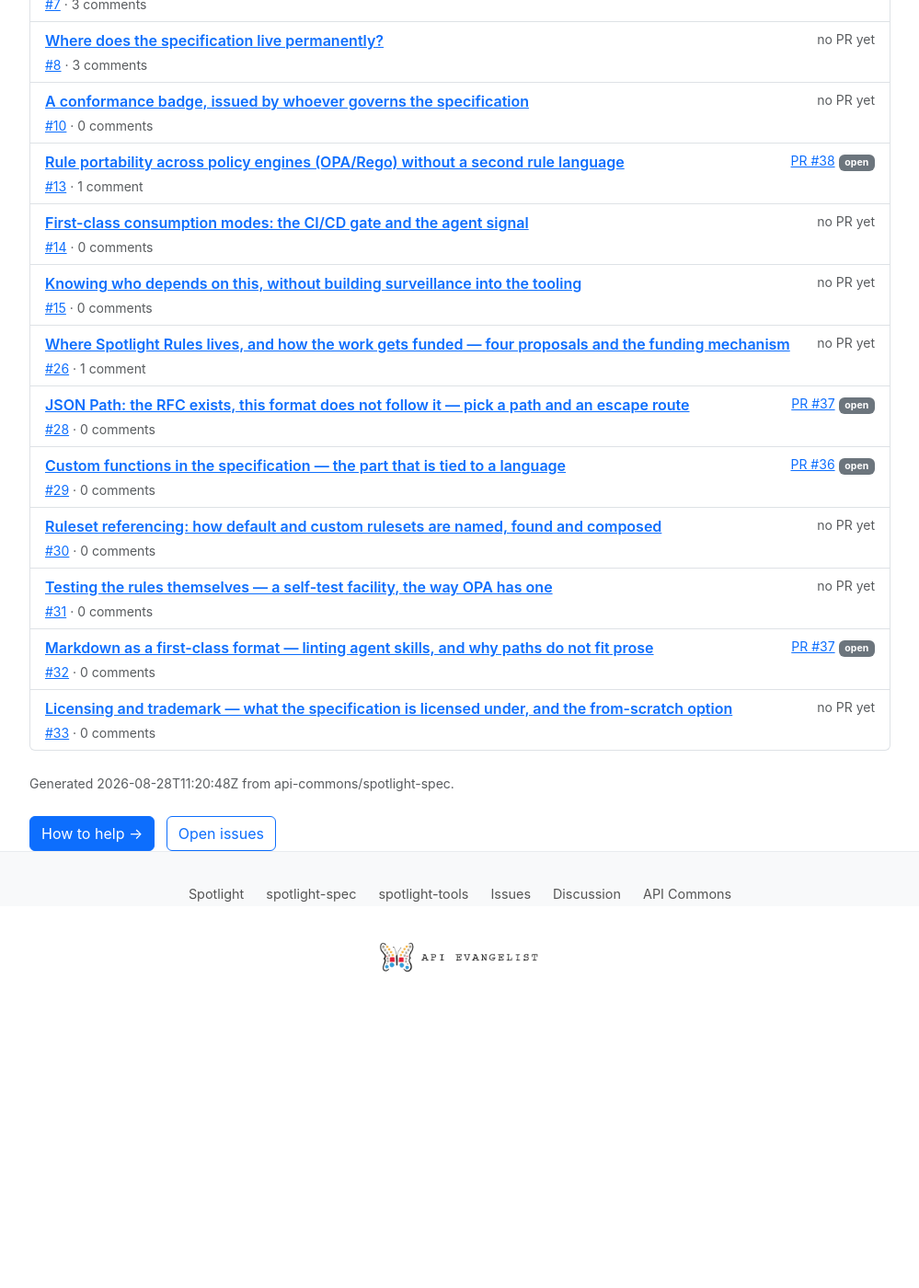
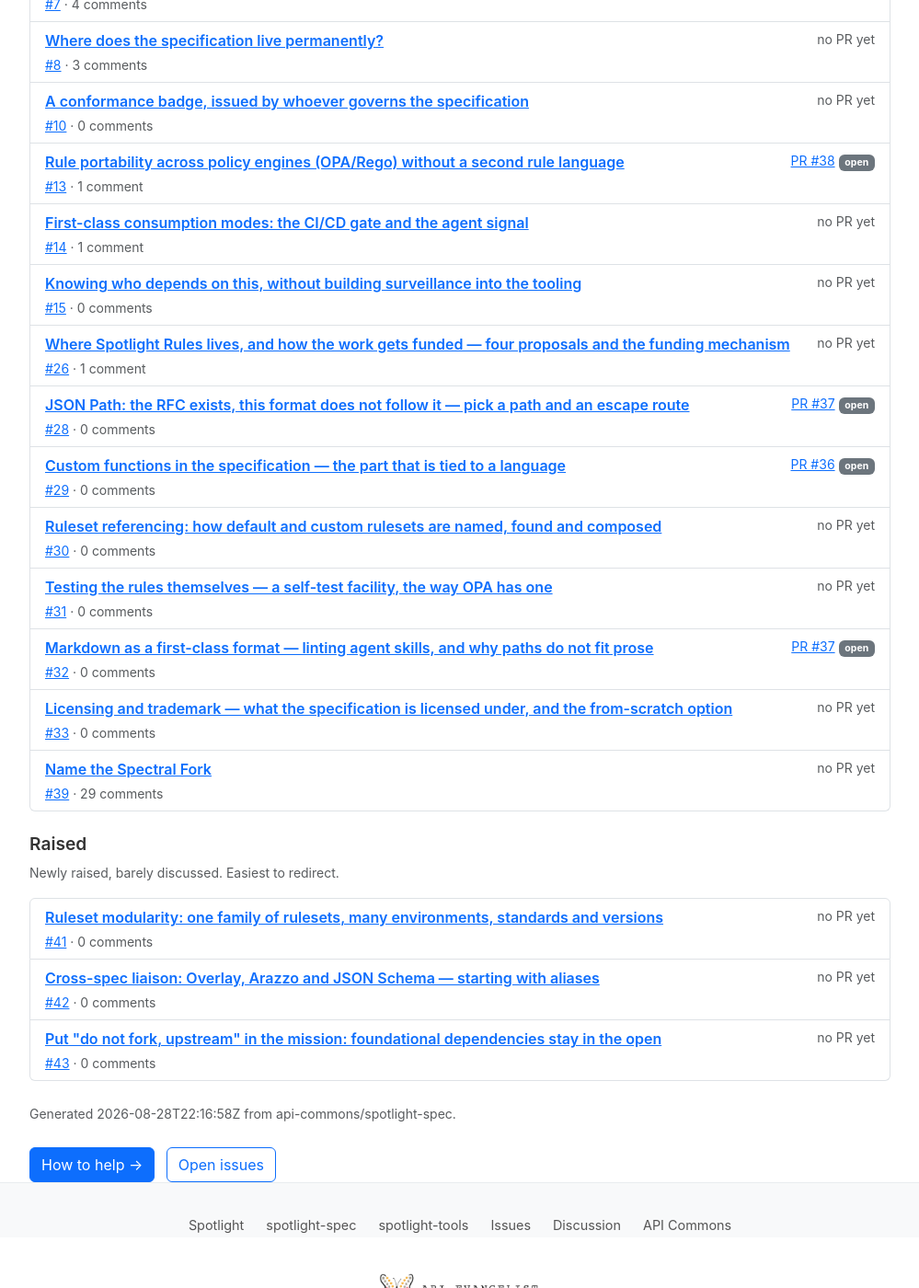
Before and after one commit to api-commons/spotlight-spec, a Jekyll site: the page built from roadmap.md, in a window 1280 px wide and 1400 px high, scrolled down 3814 px. Shown: the whole window at 92% size, without its empty margins (140-1139 px from the left). Built offline with Jekyll 4.4.1, drawn with Linux system fonts in a browser that asks for light colours; before the commit the page ends 4916 px from its top, so only the background shows below that; some of the changed text lies outside the part shown.

Commit message:
Refresh the roadmap from labeled issues

```diff
--- a/_data/roadmap.json
+++ b/_data/roadmap.json
@@ -1,16 +1,16 @@
 {
-  "generated": "2026-08-28T11:20:48Z",
+  "generated": "2026-08-28T22:16:58Z",
   "repos": [
     "api-commons/spotlight-spec"
   ],
   "counts": {
-    "total": 28,
-    "open": 28,
+    "total": 33,
+    "open": 33,
     "approved": 0,
     "deferred": 0,
     "with_prs": 8,
-    "raised": 0,
-    "discussing": 15,
+    "raised": 3,
+    "discussing": 16,
     "consensus": 3,
     "ready": 1
   },
@@ -31,9 +31,9 @@
         "roadmap",
         "task"
       ],
-      "comments": 1,
+      "comments": 2,
       "created_at": "2026-07-31T17:32:55Z",
-      "updated_at": "2026-08-27T15:24:22Z",
+      "updated_at": "2026-08-28T18:20:14Z",
       "closed_at": null,
       "prs": []
     },
@@ -82,9 +82,9 @@
         "roadmap",
         "task"
       ],
-      "comments": 3,
+      "comments": 4,
       "created_at": "2026-07-31T17:32:52Z",
-      "updated_at": "2026-08-27T16:02:22Z",
+      "updated_at": "2026-08-28T18:19:44Z",
       "closed_at": null,
       "prs": [
         {
@@ -183,9 +183,9 @@
         "question",
         "roadmap"
       ],
-      "comments": 3,
+      "comments": 4,
       "created_at": "2026-07-31T17:32:49Z",
-      "updated_at": "2026-08-27T15:58:16Z",
+      "updated_at": "2026-08-28T18:12:13Z",
       "closed_at": null,
       "prs": []
     },
@@ -276,9 +276,9 @@
         "maturity:discussing",
         "roadmap"
       ],
-      "comments": 0,
+      "comments": 1,
       "created_at": "2026-07-31T17:32:58Z",
-      "updated_at": "2026-07-31T17:32:58Z",
+      "updated_at": "2026-08-28T18:19:45Z",
       "closed_at": null,
       "prs": []
     },
@@ -483,6 +483,95 @@
     {
       "repo": "spotlight-spec",
       "repo_slug": "api-commons/spotlight-spec",
+      "number": 39,
+      "title": "Name the Spectral Fork",
+      "url": "https://github.com/api-commons/spotlight-spec/issues/39",
+      "state": "open",
+      "approved": false,
+      "deferred": false,
+      "maturity": "discussing",
+      "maturity_rank": 1,
+      "labels": [
+        "maturity:discussing",
+        "question",
+        "roadmap"
+      ],
+      "comments": 29,
+      "created_at": "2026-08-28T18:10:43Z",
+      "updated_at": "2026-08-28T18:29:18Z",
+      "closed_at": null,
+      "prs": []
+    },
+    {
+      "repo": "spotlight-spec",
+      "repo_slug": "api-commons/spotlight-spec",
+      "number": 41,
+      "title": "Ruleset modularity: one family of rulesets, many environments, standards and versions",
+      "url": "https://github.com/api-commons/spotlight-spec/issues/41",
+      "state": "open",
+      "approved": false,
+      "deferred": false,
+      "maturity": "raised",
+      "maturity_rank": 0,
+      "labels": [
+        "enhancement",
+        "maturity:raised",
+        "roadmap"
+      ],
+      "comments": 0,
+      "created_at": "2026-08-28T18:17:00Z",
+      "updated_at": "2026-08-28T18:17:00Z",
+      "closed_at": null,
+      "prs": []
+    },
+    {
+      "repo": "spotlight-spec",
+      "repo_slug": "api-commons/spotlight-spec",
+      "number": 42,
+      "title": "Cross-spec liaison: Overlay, Arazzo and JSON Schema \u2014 starting with aliases",
+      "url": "https://github.com/api-commons/spotlight-spec/issues/42",
+      "state": "open",
+      "approved": false,
+      "deferred": false,
+      "maturity": "raised",
+      "maturity_rank": 0,
+      "labels": [
+        "enhancement",
+        "help wanted",
+        "maturity:raised",
+        "roadmap"
+      ],
+      "comments": 0,
+      "created_at": "2026-08-28T18:17:28Z",
+      "updated_at": "2026-08-28T18:17:28Z",
+      "closed_at": null,
+      "prs": []
+    },
+    {
+      "repo": "spotlight-spec",
+      "repo_slug": "api-commons/spotlight-spec",
+      "number": 43,
+      "title": "Put \"do not fork, upstream\" in the mission: foundational dependencies stay in the open",
+      "url": "https://github.com/api-commons/spotlight-spec/issues/43",
+      "state": "open",
+      "approved": false,
+      "deferred": false,
+      "maturity": "raised",
+      "maturity_rank": 0,
+      "labels": [
+        "documentation",
+        "maturity:raised",
+        "roadmap"
+      ],
+      "comments": 0,
+      "created_at": "2026-08-28T18:18:00Z",
+      "updated_at": "2026-08-28T18:18:00Z",
+      "closed_at": null,
+      "prs": []
+    },
+    {
+      "repo": "spotlight-spec",
+      "repo_slug": "api-commons/spotlight-spec",
       "number": 19,
       "title": "Office hours notes \u2014 2026-08-14",
       "url": "https://github.com/api-commons/spotlight-spec/issues/19",
@@ -516,9 +605,9 @@
         "enhancement",
         "roadmap"
       ],
-      "comments": 1,
+      "comments": 2,
       "created_at": "2026-08-17T19:08:32Z",
-      "updated_at": "2026-08-17T19:50:34Z",
+      "updated_at": "2026-08-28T18:20:13Z",
       "closed_at": null,
       "prs": []
     },
@@ -600,9 +689,9 @@
         "enhancement",
         "roadmap"
       ],
-      "comments": 1,
+      "comments": 2,
       "created_at": "2026-08-17T19:08:37Z",
-      "updated_at": "2026-08-21T18:47:55Z",
+      "updated_at": "2026-08-28T18:19:46Z",
       "closed_at": null,
       "prs": [
         {
@@ -684,6 +773,27 @@
           "merged": false
         }
       ]
+    },
+    {
+      "repo": "spotlight-spec",
+      "repo_slug": "api-commons/spotlight-spec",
+      "number": 40,
+      "title": "Office hours notes \u2014 2026-08-28",
+      "url": "https://github.com/api-commons/spotlight-spec/issues/40",
+      "state": "open",
+      "approved": false,
+      "deferred": false,
+      "maturity": null,
+      "maturity_rank": -1,
+      "labels": [
+        "documentation",
+        "roadmap"
+      ],
+      "comments": 0,
+      "created_at": "2026-08-28T18:16:24Z",
+      "updated_at": "2026-08-28T18:19:09Z",
+      "closed_at": null,
+      "prs": []
     }
   ]
 }
```
